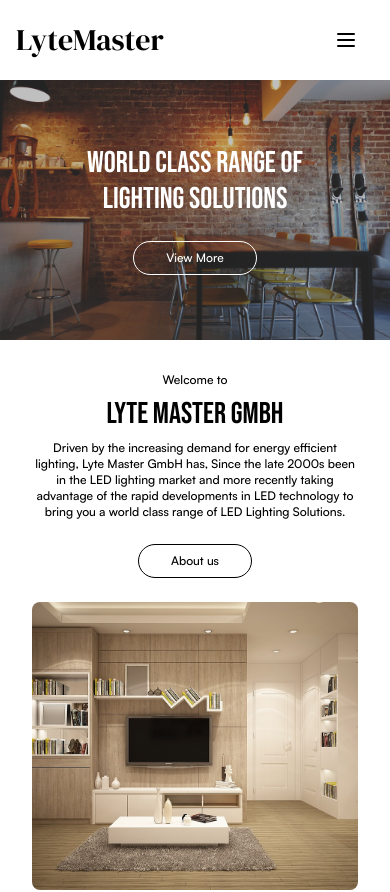
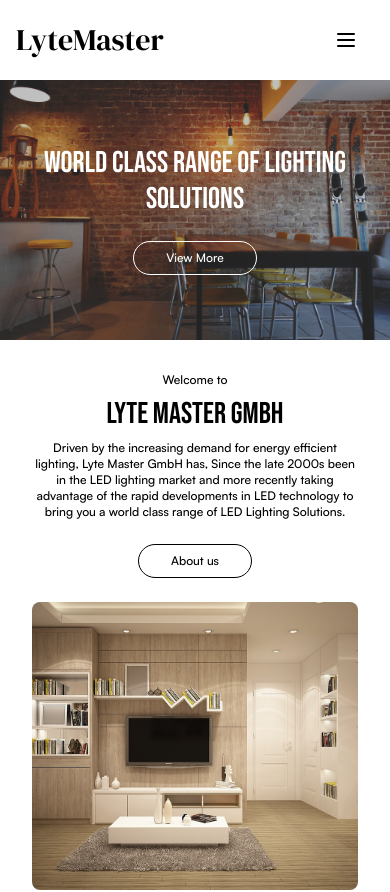
Before and after one commit to goutham-shankar/lytemaster, a Next.js app: page / in a window 390 px wide. Shown: the top 892 px of the page. Built offline with nearby package versions, Linux system fonts and the light colour scheme.

Commit message:
update: hero title layout now matches design

```diff
--- a/src/app/page.jsx
+++ b/src/app/page.jsx
@@ -14,9 +14,11 @@ import heroPlaceholder from "@assets/landing/hero-placeholder.jpeg";
 import industriesPlaceholder1 from "@assets/landing/industry-placeholder-1.jpeg";
 
 /* helper components */
-const SectionTitle = ({ title }) => {
+const SectionTitle = ({ title, className = "" }) => {
   return (
-    <h1 className="text-3xl font-bebasNeue uppercase sm:text-5xl xl:text-7xl">
+    <h1
+      className={`${className} text-3xl font-bebasNeue uppercase sm:text-5xl xl:text-7xl`}
+    >
       {title}
     </h1>
   );
@@ -78,8 +80,8 @@ const Hero = ({ title, cta }) => {
         alt="hero placeholder"
         className="w-full object-cover object-bottom brightness-75"
       />
-      <div className="absolute inset-0 px-12 py-16 flex flex-col gap-6 items-center justify-center sm:px-48 sm:py-32 xl:px-64 xl:py-72">
-        <SectionTitle title={title} />
+      <div className="absolute inset-0 py-16 flex flex-col gap-6 items-center justify-center sm:py-32 xl:py-72">
+        <SectionTitle title={title} className="text-nowrap" />
         <CtaButton
           name={cta.name}
           href={cta.href}
@@ -189,7 +191,11 @@ const ContactSection = ({ title, description, cta }) => {
 
 /* data */
 const heroSectionData = {
-  title: "World class range of lighting solutions",
+  title: (
+    <>
+      World class range of lighting <br /> solutions
+    </>
+  ),
   cta: {
     name: "View More",
     href: "#", // TODO: Update this link
--- a/src/components/common/footer.jsx
+++ b/src/components/common/footer.jsx
@@ -99,7 +99,7 @@ const Socials = () => {
 
 export default function Footer() {
   return (
-    <footer className="w-full h-96 px-8 flex flex-col-reverse justify-center items-center bg-black text-white sm:pl-16 sm:pr-24 sm:flex-row sm:gap-32 lg:gap-80">
+    <footer className="w-full h-96 px-8 flex flex-col-reverse justify-center items-center bg-black text-white sm:pl-16 sm:pr-24 sm:flex-row sm:gap-32 lg:gap-80 xl:gap-96">
       <div className="flex flex-col items-center justify-center gap-3">
         <Branding />
         <div className="flex flex-col gap-4">
```
